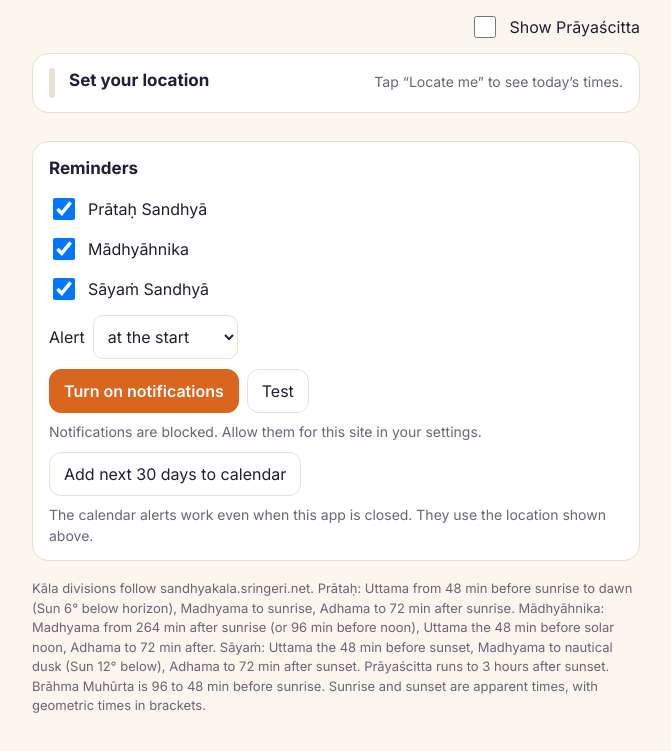
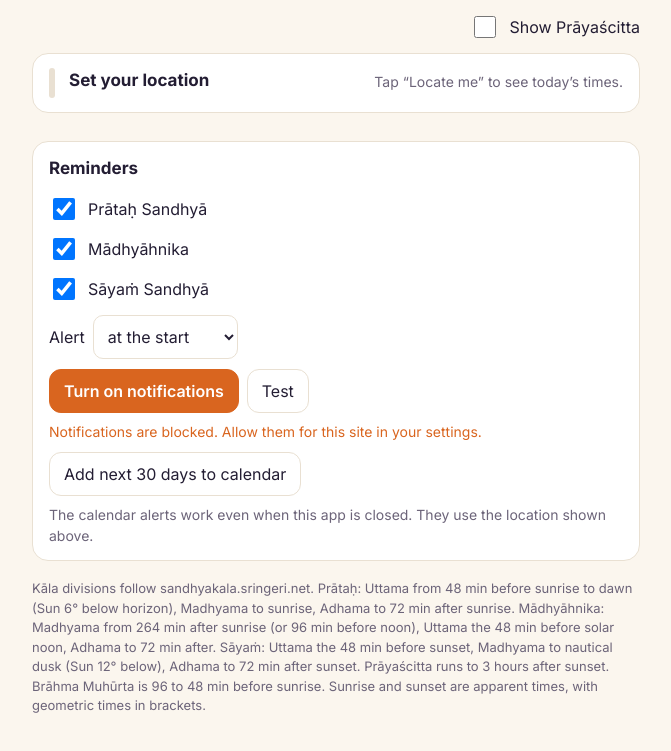
Before and after one commit to mahesh-iitm/Sandhya, a plain HTML site: page index.html in a window 1280 px wide. Both pictures are taken after a click on the button "Turn on notifications". Shown: the part 426-1177 px from the top of the page, without its empty margins (304-975 px from the left). Drawn offline with Linux system fonts and the light colour scheme; a web font is replaced by a local one.

Commit message:
Show clear notification status messages; fix test button crash
Co-Authored-By: Claude Opus 5.5 <noreply@anthropic.com>
Claude-Session: https://claude.ai/code/session_019US8u1MdLz1ijbnRiioeA6

```diff
--- a/index.html
+++ b/index.html
@@ -178,6 +178,9 @@ $('day').onchange=e=>{const [y,m,d]=e.target.value.split('-').map(Number);if(y){
 
 // notifications
 let swReg=null,timers=[];
+const hasN=()=>'Notification' in window, perm=()=>hasN()?Notification.permission:'unsupported';
+const standalone=()=>window.matchMedia('(display-mode: standalone)').matches||navigator.standalone===true;
+const ios=/iP(hone|ad|od)/.test(navigator.userAgent)||(navigator.platform==='MacIntel'&&navigator.maxTouchPoints>1);
 if('serviceWorker' in navigator)navigator.serviceWorker.register('sw.js').then(r=>swReg=r).catch(()=>{});
 ['n0','n1','n2'].forEach((id,i)=>{$(id).checked=set.n[i];$(id).onchange=()=>{set.n[i]=$(id).checked;store.set('set',set);schedule()}});
 $('lead').value=set.lead;$('lead').onchange=()=>{set.lead=+$('lead').value;store.set('set',set);schedule()};
@@ -193,16 +196,17 @@ function schedule(){timers.forEach(clearTimeout);timers=[];
  timers.push(setTimeout(schedule,Math.min(6*3600e3,(list[list.length-1]?.t||now+3600e3)-now+60e3)));
  status(list[0])}
 function status(next){let s;
- if(!('Notification' in window))s='This browser cannot show notifications. On iPhone, first add this app to your Home Screen.';
+ if(!hasN())s=ios&&!standalone()?'On iPhone, notifications only work when the app is opened from its Home Screen icon. In Safari tap Share, then Add to Home Screen, then open it from that icon.':'This browser cannot show notifications. Open the page in Chrome or Safari, not inside another app.';
  else if(Notification.permission==='denied')s='Notifications are blocked. Allow them for this site in your settings.';
  else if(!set.on||Notification.permission!=='granted')s='Notifications are off.';
  else if(!loc)s='Set your location first.';
  else s=next?`Next: ${next.name} at ${fmt(new Date(next.t))}${new Date(next.t).getDate()!==new Date().getDate()?' tomorrow':''}`:'No more alerts today.';
- $('nst').textContent=s;$('notif').textContent=set.on&&Notification?.permission==='granted'?'Turn off notifications':'Turn on notifications'}
-$('notif').onclick=async()=>{if(!('Notification' in window)){status();return}
- if(set.on&&Notification.permission==='granted'){set.on=false}else{const p=await Notification.requestPermission();set.on=p==='granted'}
- store.set('set',set);schedule()};
-$('test').onclick=async()=>{if(Notification?.permission!=='granted'){const p=await Notification.requestPermission();if(p!=='granted'){status();return}}notify('Sandhyā Kāla','Notifications are working')};
+ $('nst').textContent=s;$('nst').style.color=/Next|No more/.test(s)?'':'var(--acc)';$('notif').textContent=set.on&&perm()==='granted'?'Turn off notifications':'Turn on notifications'}
+$('notif').onclick=async()=>{$('nst').textContent='Asking your phone for permission…';
+ try{if(!hasN()){status();return}
+  if(set.on&&perm()==='granted'){set.on=false}else{const p=await Notification.requestPermission();set.on=p==='granted'}
+  store.set('set',set);schedule()}catch(e){$('nst').textContent='Could not turn on notifications: '+e.message}};
+$('test').onclick=async()=>{try{if(!hasN()){status();return}if(perm()!=='granted'){const p=await Notification.requestPermission();if(p!=='granted'){status();return}}await notify('Sandhyā Kāla','Notifications are working');$('nst').textContent='Test sent. If no alert appeared, check notification settings for this app.'}catch(e){$('nst').textContent='Test failed: '+e.message}};
 document.addEventListener('visibilitychange',()=>{if(!document.hidden){render();schedule()}});
 
 // calendar file
--- a/sw.js
+++ b/sw.js
@@ -1,4 +1,4 @@
-const C='sandhya-v2',F=['./','index.html','sun.js','manifest.webmanifest','icon.svg','icon-192.png','icon-512.png'];
+const C='sandhya-v3',F=['./','index.html','sun.js','manifest.webmanifest','icon.svg','icon-192.png','icon-512.png'];
 self.addEventListener('install',e=>{e.waitUntil(caches.open(C).then(c=>c.addAll(F)));self.skipWaiting()});
 self.addEventListener('activate',e=>{e.waitUntil(caches.keys().then(k=>Promise.all(k.filter(x=>x!==C).map(x=>caches.delete(x)))).then(()=>self.clients.claim()))});
 self.addEventListener('fetch',e=>{const u=new URL(e.request.url);if(u.origin!==location.origin)return;
```
